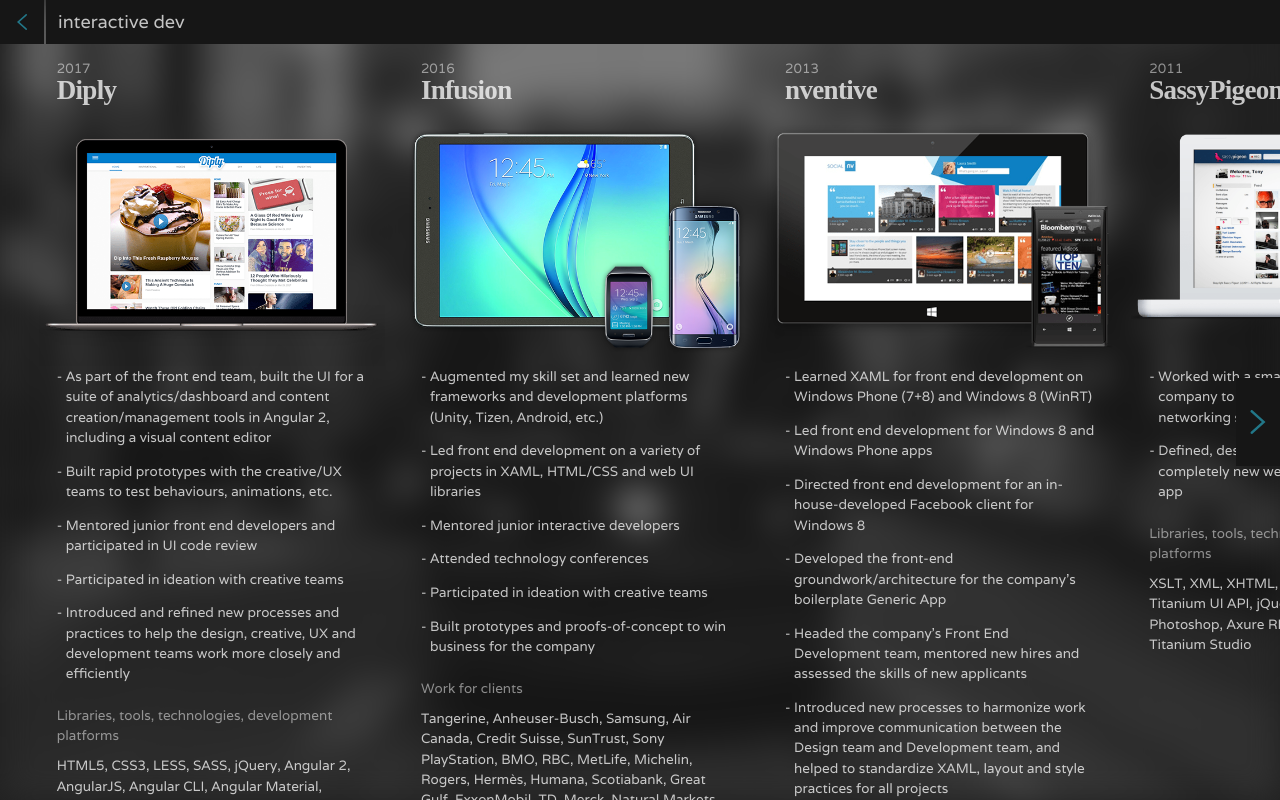
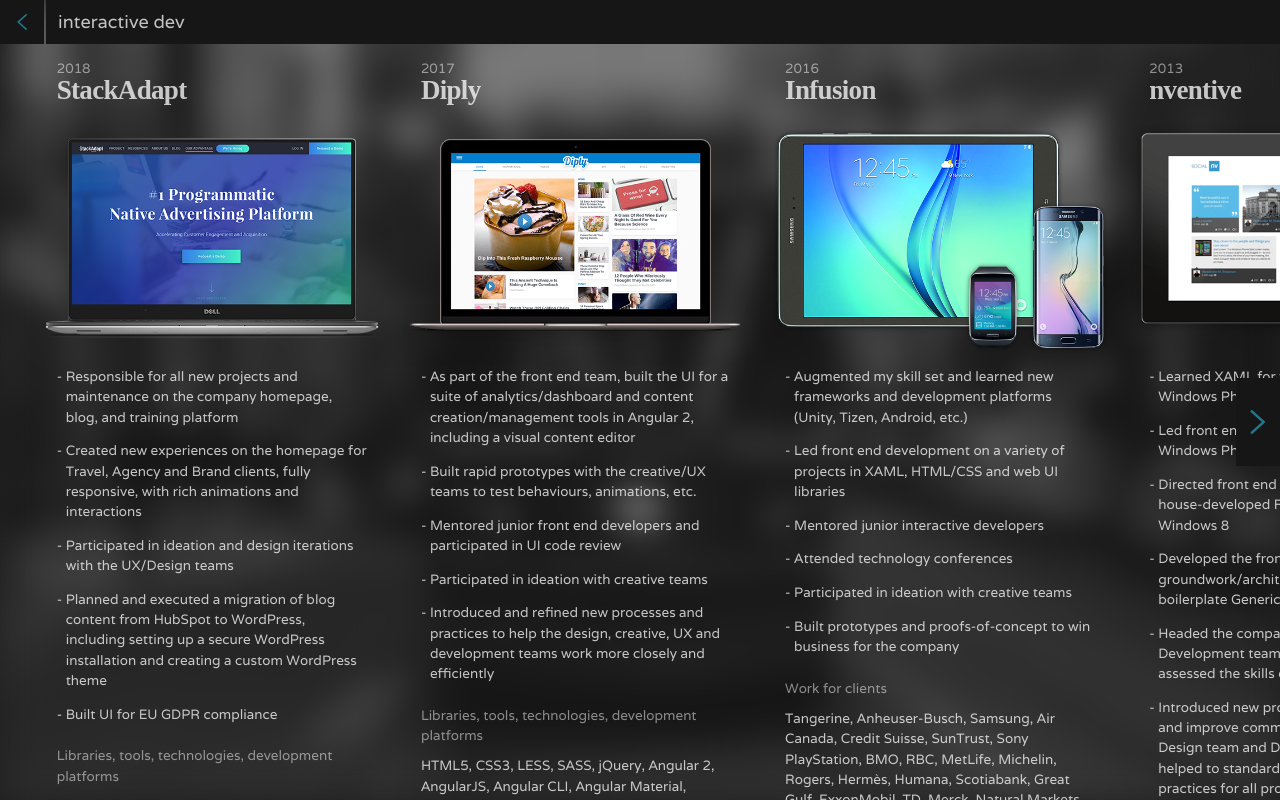
Before and after one commit to minigodzilla/stevediabo-portfolio-2017, a website: page app/index.html in a window 1280 px wide. Both pictures are taken after a click on the item "interactive dev". Drawn offline with nearby package versions, Linux system fonts and the light colour scheme; files that its build step writes are made by us from their sources; a web font is replaced by a local one.

Commit message:
added stackadapt

```diff
--- a/app/assets/js/scripts.js
+++ b/app/assets/js/scripts.js
@@ -82,7 +82,7 @@
 
       $('*[data-view-name=' + href + ']').addClass('shown');
 
-      // refactor the shit below to use timed css keyframe anims
+      // TODO: refactor the shit below to use timed css keyframe anims
 
       setTimeout(function() {
         $('body').addClass('header-locked');
--- a/app/index.html
+++ b/app/index.html
@@ -68,6 +68,26 @@
             <div class="slide slide-1 scrollbar-inner">
               <div class="slide-container">
                 <div class="heading">
+                  <h5>2018</h5>
+                  <h4>StackAdapt</h4>
+                </div>
+                <img class="img-cv" src="assets/img/2018.png"/>
+                <div class="body">
+                  <ul>
+                    <li>Responsible for all new projects and maintenance on the company homepage, blog, and training platform</li>
+                    <li>Created new experiences on the homepage for Travel, Agency and Brand clients, fully responsive, with rich animations and interactions</li>
+                    <li>Participated in ideation and design iterations with the UX/Design teams</li>
+                    <li>Planned and executed a migration of blog content from HubSpot to WordPress, including setting up a secure WordPress installation and creating a custom WordPress theme</li>
+                    <li>Built UI for EU GDPR compliance</li>
+                  </ul>
+                  <h6>Libraries, tools, technologies, development platforms</h6>
+                  <p>HTML5, CSS3, SASS, jQuery, Node.js, Ruby on Rails, WordPress, NPM, Git</p>
+                </div>
+              </div>
+            </div>
+            <div class="slide slide-2 scrollbar-inner">
+              <div class="slide-container">
+                <div class="heading">
                   <h5>2017</h5>
                   <h4>Diply</h4>
                 </div>
@@ -85,7 +105,7 @@
                 </div>
               </div>
             </div>
-            <div class="slide slide-2 scrollbar-inner">
+            <div class="slide slide-3 scrollbar-inner">
               <div class="slide-container">
                 <div class="heading">
                   <h5>2016</h5>
@@ -108,7 +128,7 @@
                 </div>
               </div>
             </div>
-            <div class="slide slide-3 scrollbar-inner">
+            <div class="slide slide-4 scrollbar-inner">
               <div class="slide-container">
                 <div class="heading">
                   <h5>2013</h5>
@@ -132,7 +152,7 @@
                 </div>
               </div>
             </div>
-            <div class="slide slide-4 scrollbar-inner">
+            <div class="slide slide-5 scrollbar-inner">
               <div class="slide-container">
                 <div class="heading">
                   <h5>2011</h5>
@@ -149,7 +169,7 @@
                 </div>
               </div>
             </div>
-            <div class="slide slide-5 scrollbar-inner">
+            <div class="slide slide-6 scrollbar-inner">
               <div class="slide-container">
                 <div class="heading">
                   <h5>2007</h5>
@@ -169,7 +189,7 @@
                 </div>
               </div>
             </div>
-            <div class="slide slide-6 scrollbar-inner">
+            <div class="slide slide-7 scrollbar-inner">
               <div class="slide-container">
                 <div class="heading">
                   <h5>2006</h5>
@@ -186,7 +206,7 @@
                 </div>
               </div>
             </div>
-            <div class="slide slide-7 scrollbar-inner">
+            <div class="slide slide-8 scrollbar-inner">
               <div class="slide-container">
                 <div class="heading">
                   <h5>2005</h5>
--- a/src/js/scripts.js
+++ b/src/js/scripts.js
@@ -74,7 +74,7 @@
 
       $('*[data-view-name=' + href + ']').addClass('shown');
 
-      // refactor the shit below to use timed css keyframe anims
+      // TODO: refactor the shit below to use timed css keyframe anims
 
       setTimeout(function() {
         $('body').addClass('header-locked');
```
Also changed, not shown: package.json (+6 -6 lines), app/assets/img/2018.png (added).
